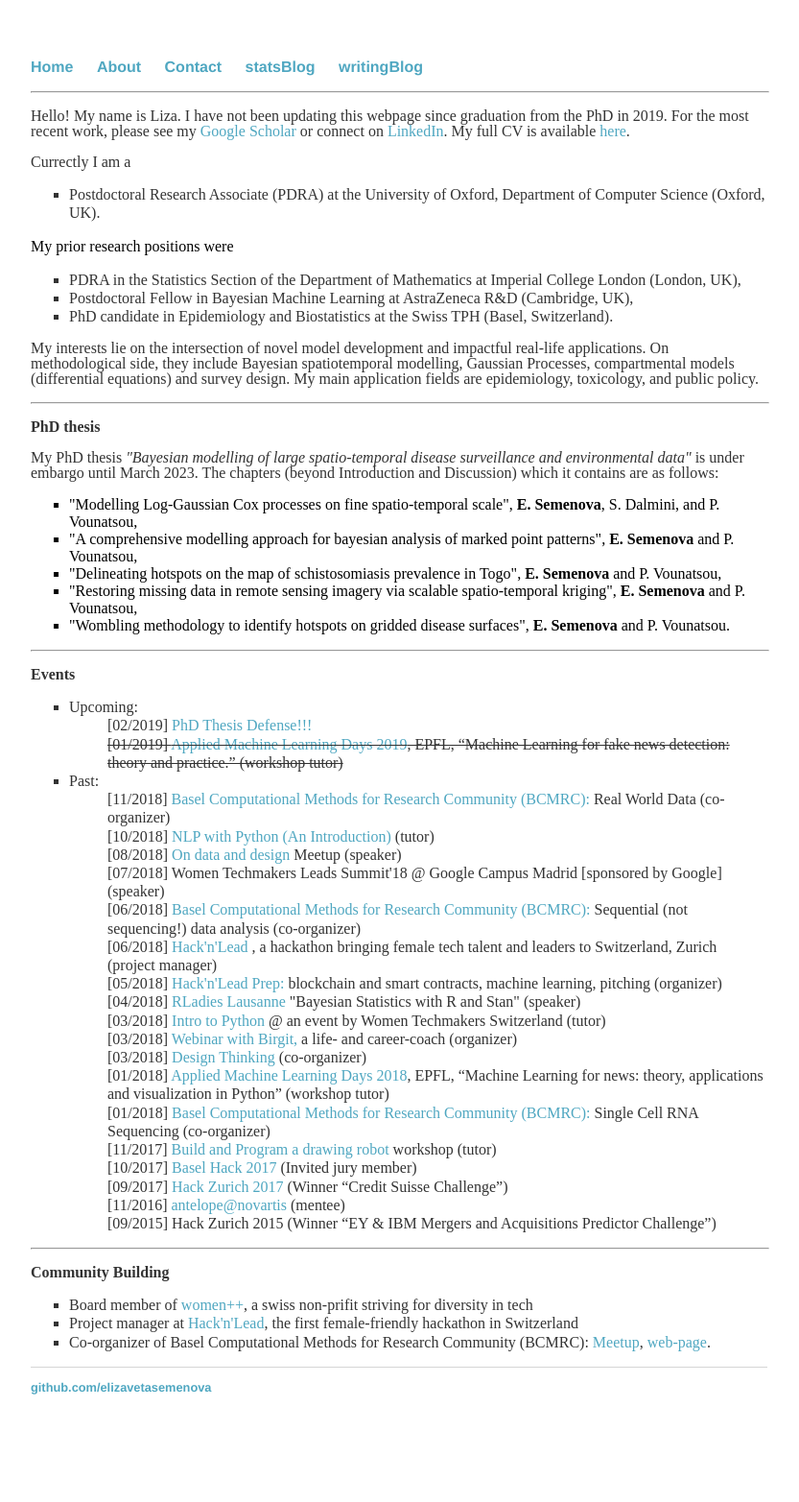
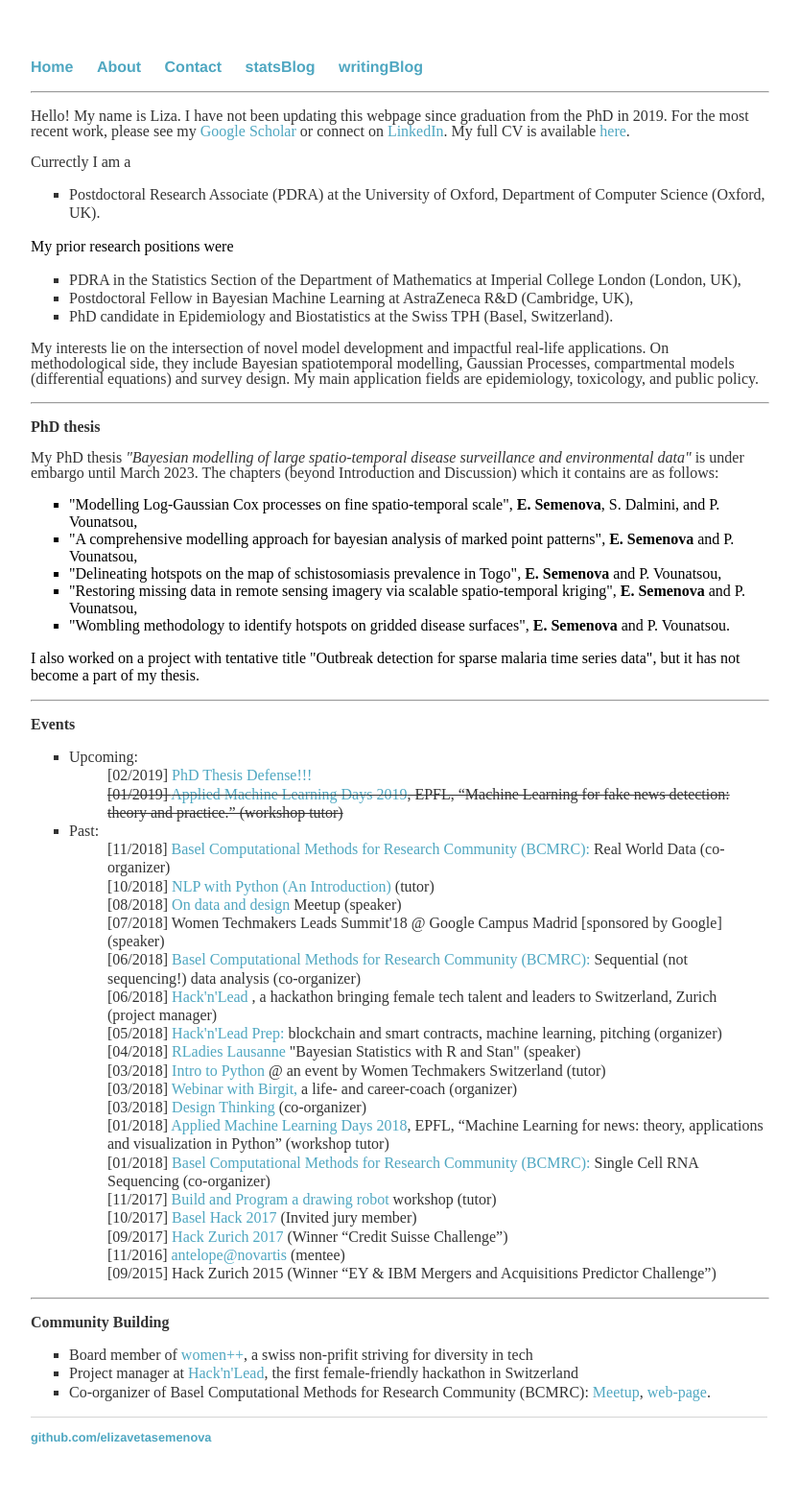
Before and after one commit to elizavetasemenova/elizavetasemenova.github.io, a Jekyll site: the page built from index.html, in a window 1280 px wide. Shown: the whole page at 96% size, without its empty margins (224-1057 px from the left). Built offline with Jekyll 4.4.1, drawn with Linux system fonts in a browser that asks for light colours; before the commit the page ends 1513 px from its top, so only the background shows below that.

Commit message:
Update index.html

```diff
--- a/index.html
+++ b/index.html
@@ -46,6 +46,7 @@ My interests lie on the intersection of novel model development and impactful re
 kriging", <b>E. Semenova</b> and P. Vounatsou, </li>
  	  <li>"Wombling methodology to identify hotspots on gridded disease surfaces", <b>E. Semenova</b> and P. Vounatsou.</li>
 	</ol>
+I also worked on a project with tentative title "Outbreak detection for sparse malaria time series data", but it has not become a part of my thesis.
 </p>
 
 <hr width="100%">
```
